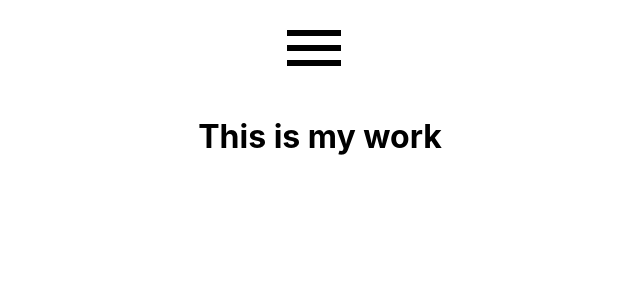
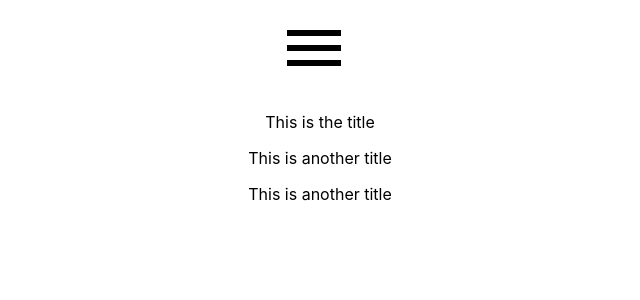
Before and after one commit to eletteric/portfolio, a React (Create React App) app: page /work in a window 1280 px wide. Shown: the top 300 px of the page, without its empty margins (320-960 px from the left). Built offline with nearby package versions, Linux system fonts and the light colour scheme.

Commit message:
added contextprovider

```diff
--- a/package.json
+++ b/package.json
@@ -12,7 +12,8 @@
     "react-dom": "^16.13.1",
     "react-router-dom": "^5.2.0",
     "react-scripts": "3.4.1",
-    "react-spring": "^8.0.27"
+    "react-spring": "^8.0.27",
+    "uuid": "^8.0.0"
   },
   "scripts": {
     "start": "react-scripts start",
--- a/src/App.css
+++ b/src/App.css
@@ -41,3 +41,32 @@
 /* added */
 
 canvas {position: absolute; z-index: -1000; overflow: visible; background:#fff; display: block; top: 0 ; left:0}
+body {
+  font-family: -apple-system, BlinkMacSystemFont, avenir next, avenir, helvetica neue, helvetica, ubuntu, roboto, noto,
+    segoe ui, arial, sans-serif;
+  background: transparent;
+  -webkit-touch-callout: none;
+  -webkit-user-select: none;
+  -khtml-user-select: none;
+  -moz-user-select: none;
+  -ms-user-select: none;
+  user-select: none;
+  cursor: default;
+}
+
+.transitions-item {
+  overflow: hidden;
+  width: 100%;
+  color: white;
+  display: flex;
+  justify-content: center;
+  align-items: center;
+  font-size: 5em;
+  font-weight: 800;
+  text-transform: uppercase;
+  will-change: transform, opacity, height;
+  white-space: nowrap;
+  cursor: pointer;
+  line-height: 80px;
+}
+.MuiListItem-root a { text-align: center; width:100%; text-transform: uppercase; font-weight: 600; font-size: 1em; text-decoration: none; color: black}
--- a/src/App.js
+++ b/src/App.js
@@ -1,4 +1,4 @@
-import React from "react";
+import React, {useContext} from "react";
 import { Route, Switch, useLocation } from "react-router-dom";
 import "./App.css";
 
@@ -6,6 +6,8 @@ import Navbar from "./components/Navbar";
 import Home from "./components/Home";
 import Work from "./components/Work";
 import About from "./components/About";
+
+import WorkContextProvider from "./contexts/WorkContext";
 
 
 const App = () => {
@@ -27,9 +29,11 @@ const App = () => {
         <Route
           path="/work"
           render={(props) => (
+            <WorkContextProvider>
             <Work
               {...props}
             />
+            </WorkContextProvider>
           )}
         />
 
--- a/src/components/Home.js
+++ b/src/components/Home.js
@@ -1,43 +1,14 @@
 import React, { useRef, useState, useEffect, useCallback } from "react";
 import { useTransition, animated } from "react-spring";
 import Canvas from "./Canvas";
+import IntroText from "./IntroText";
 
 const Home = (props) => {
-    const ref= useRef([]);
-    const [items, set]= useState([]);
-    const transitions = useTransition(items, null, {
-        from: { opacity: 0, height: 0, innerHeight: 0, transform: 'perspective(600px) rotateX(0deg)', color: '#0A0A0D' },
-        enter: [
-          { opacity: 1, height: 80, innerHeight: 80 },
-          { transform: 'perspective(600px) rotateX(180deg)', color: '#343440' },
-          { transform: 'perspective(600px) rotateX(0deg)' },
-        ],
-        leave: [{ color: '#636573' }, { innerHeight: 0 }, { opacity: 0, height: 0 }],
-        update: { color: '#343440' },
-      })
 
-      const reset = useCallback(() => {
-        ref.current.map(clearTimeout)
-        ref.current = []
-        set([])
-        ref.current.push(setTimeout(() => set(['Designer', 'Coder', 'Creator']), 250))
-        ref.current.push(setTimeout(() => set(['Designer', 'Creator']), 1000))
-        ref.current.push(setTimeout(() => set(['Designer', 'Creator', 'Coder']), 3000))
-        ref.current.push(setTimeout(() => set(['Designer', 'Coder']), 4500))
-        ref.current.push(setTimeout(() => set(['Designer', 'Creator', 'Coder']), 5000))
-
-
-      }, [])
-
-      useEffect(() => void reset(), [])
 
   return (
     <div>
       <Canvas />
-      {transitions.map(({ item, props: { innerHeight, ...rest }, key }) => (
-        <div key={key}>
-          {item}</div>
-      ))}
     </div>
   );
 };
--- /dev/null
+++ b/src/components/IntroText.js
@@ -0,0 +1,62 @@
+import React from "react";
+import { useRef, useState, useEffect, useCallback } from "react";
+
+import { useTransition, animated } from "react-spring";
+
+const IntroText = (props) => {
+  const ref = useRef([]);
+  const [items, set] = useState([]);
+  const transitions = useTransition(items, null, {
+    from: {
+      opacity: 0,
+      height: 0,
+      innerHeight: 0,
+      transform: "perspective(600px) rotateX(0deg)",
+      color: "#0A0A0D",
+    },
+    enter: [
+      { opacity: 1, height: 80, innerHeight: 80 },
+      { transform: "perspective(600px) rotateX(180deg)", color: "#343440" },
+      { transform: "perspective(600px) rotateX(0deg)" },
+    ],
+    leave: [
+      { color: "#636573" },
+      { innerHeight: 0 },
+      { opacity: 0, height: 0 },
+    ],
+    update: { color: "#343440" },
+  });
+
+  const reset = useCallback(() => {
+    ref.current.map(clearTimeout);
+    ref.current = [];
+    set([]);
+    ref.current.push(
+      setTimeout(() => set(["Designer", "Coder", "Creator"]), 250)
+    );
+    ref.current.push(setTimeout(() => set(["Designer", "Creator"]), 1000));
+    ref.current.push(
+      setTimeout(() => set(["Designer", "Creator", "Coder"]), 3000)
+    );
+    ref.current.push(setTimeout(() => set(["Designer", "Coder"]), 5500));
+    ref.current.push(
+      setTimeout(() => set(["Designer", "Creator", "Coder"]), 8500)
+    );
+  }, []);
+
+  useEffect(() => void reset(), []);
+
+  return (
+    <div style={{ marginTop: "20vh" }}>
+      {transitions.map(({ item, props: { innerHeight, ...rest }, key }) => (
+        <animated.div className="transitions-item" key={key} style={rest}>
+          <animated.div style={{ overflow: "hidden", height: innerHeight }}>
+            {item}
+          </animated.div>
+        </animated.div>
+      ))}
+    </div>
+  );
+};
+
+export default IntroText;
--- a/src/components/Navbar.js
+++ b/src/components/Navbar.js
@@ -1,27 +1,24 @@
-import React from 'react';
-import { makeStyles } from '@material-ui/core/styles';
-import { Link, NavLink, withRouter } from 'react-router-dom';
-import IconButton from '@material-ui/core/IconButton';
+import React from "react";
+import { makeStyles } from "@material-ui/core/styles";
+import { Link, NavLink, withRouter } from "react-router-dom";
+import IconButton from "@material-ui/core/IconButton";
 
-import MenuIcon from '@material-ui/icons/Menu';
-import SwipeableDrawer from '@material-ui/core/SwipeableDrawer';
+import MenuIcon from "@material-ui/icons/Menu";
+import SwipeableDrawer from "@material-ui/core/SwipeableDrawer";
 
-import List from '@material-ui/core/List';
-import ListItem from '@material-ui/core/ListItem';
-import Divider from '@material-ui/core/Divider';
-
-
+import List from "@material-ui/core/List";
+import ListItem from "@material-ui/core/ListItem";
+import Divider from "@material-ui/core/Divider";
 
 const useStyles = makeStyles({
   list: {
     width: 250,
   },
   fullList: {
-    width: 'auto',
-    height: 'auto',
-    backgroundColor: '#fff',
-    textAlign:'center'
-
+    width: "auto",
+    height: "auto",
+    backgroundColor: "#fff",
+    textAlign: "center",
   },
 });
 
@@ -30,17 +27,19 @@ const Navbar = (props) => {
   const [state, setState] = React.useState({
     open: false,
   });
-
   const toggleDrawer = (open) => (event) => {
-    if (event && event.type === 'keydown' && (event.key === 'Tab' || event.key === 'Shift')) {
+    if (
+      event &&
+      event.type === "keydown" &&
+      (event.key === "Tab" || event.key === "Shift")
+    ) {
       return;
     }
-
     setState({ ...state, open });
   };
 
   const menuItems = () => {
-return(
+    return (
       <div
         className="fullList"
         role="presentation"
@@ -48,7 +47,6 @@ return(
         onKeyDown={toggleDrawer(false)}
       >
         <div>
-        <Divider />
           <List>
             <ListItem button>
               <Link to="/">Home</Link>
@@ -62,13 +60,19 @@ return(
           </List>
         </div>
       </div>
-    )
-}
+    );
+  };
 
-  return(
+  return (
     <div className="navWrapper">
-      <IconButton onClick={toggleDrawer(true)} edge="start" color="inherit" aria-label="menu" size="medium" >
-        <MenuIcon style={{fontSize:'3em'}}/>
+      <IconButton
+        onClick={toggleDrawer(true)}
+        edge="start"
+        color="inherit"
+        aria-label="menu"
+        size="medium"
+      >
+        <MenuIcon style={{ fontSize: "3em" }} />
       </IconButton>
       <SwipeableDrawer
         anchor="top"
@@ -79,7 +83,7 @@ return(
         {menuItems()}
       </SwipeableDrawer>
     </div>
-  )
-}
+  );
+};
 
-export default withRouter(Navbar)
+export default withRouter(Navbar);
--- a/src/components/Work.js
+++ b/src/components/Work.js
@@ -1,14 +1,20 @@
-import React, {useState, useRef} from 'react';
+import React, { useContext, useState } from "react";
 
-const Work = (props) => {
+import { WorkContext } from "../contexts/WorkContext";
 
+const Work = () => {
+  const { works } = useContext(WorkContext);
+  return works.length ? (
+    <div>
+        <ul style={{margin:0, padding:0}}>
+{ works.map(work => {
+return(
+<p key ={work.id} >{work.title}</p>
+)
+})}
+        </ul>
+    </div>
+  ) : (<p>No works to dislay</p>)
+};
 
-
-    return(
-      <div>
-          <h1>This is my work</h1>
-        </div>
-        )
-}
-
-export default Work
+export default Work;
--- /dev/null
+++ b/src/contexts/WorkContext.js
@@ -0,0 +1,43 @@
+import React, { createContext, useState} from 'react';
+import { v1 as uuidv1 } from 'uuid';
+
+export const WorkContext = createContext();
+
+const WorkContextProvider = (props) => {
+    const [works, setWorks] = useState([
+        {
+            id: 1,
+            title: 'This is the title',
+            year: 2020,
+            featured: true,
+            imagelink: 'http://www.imagelink.com'
+        },
+        {
+            id: 2,
+            title: 'This is another title',
+            year: 2019,
+            featured: true,
+            imagelink: 'http://www.imagelink.com'
+        },
+        {
+            id: 3,
+            title: 'This is another title',
+            year: 2019,
+            featured: true,
+            imagelink: 'http://www.imagelink.com'
+        }
+    ]);
+    const addWork = (title, year, featured, imagelink) => {
+        setWorks([...works, {id: uuidv1(), title, year, featured, imagelink}])
+    }
+    const removeWork = (id) => {
+        setWorks(works.filter( work => work.id !== id))
+    };
+    return(
+        <WorkContext.Provider value={{works, addWork, removeWork}}>
+            {props.children}
+        </WorkContext.Provider>
+    )
+}
+
+export default WorkContextProvider;
--- a/src/index.js
+++ b/src/index.js
@@ -15,6 +15,8 @@ ReactDOM.render(
   document.getElementById('root')
 );
 
+// Replaced StrictMode by Fragment for mui bug
+
 // If you want your app to work offline and load faster, you can change
 // unregister() to register() below. Note this comes with some pitfalls.
 // Learn more about service workers: https://bit.ly/CRA-PWA
```
Also changed, not shown: 1 other file (tests, documents, lock files or other folders). Lines whose indentation alone changed are shown as unchanged.
